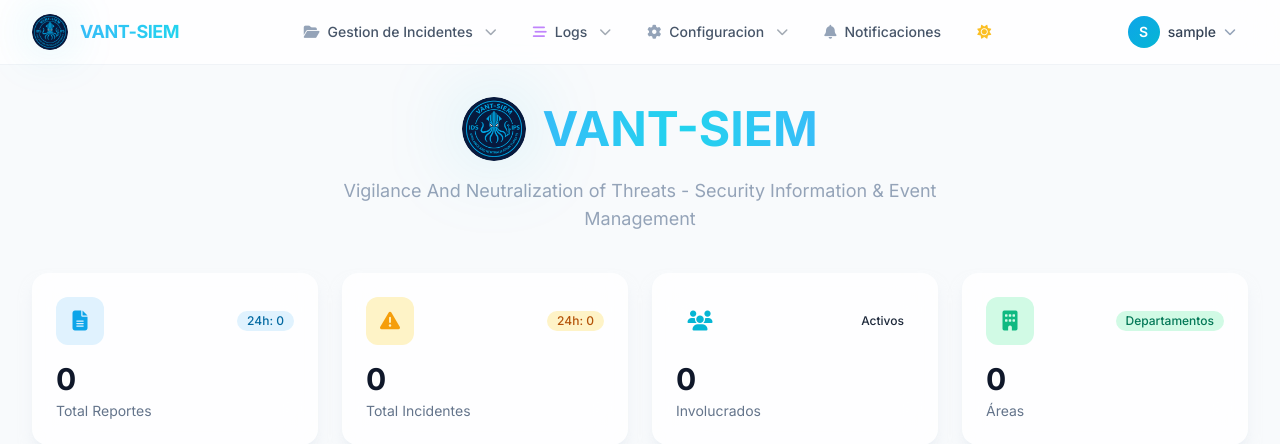
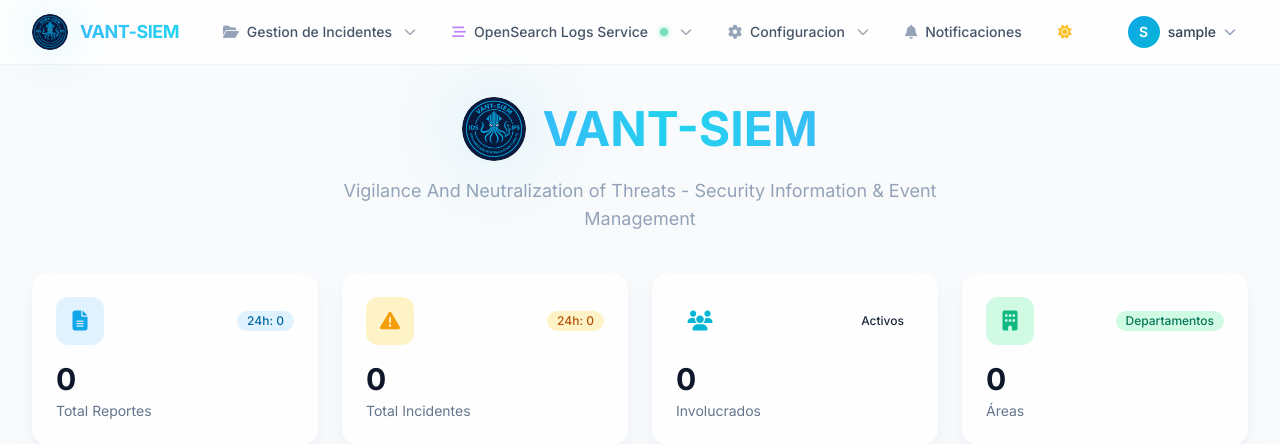
Before and after one commit to leonardovarona42/VANT-SIEM, a Django app: page /siem/dashboard/ in a window 1280 px wide. Shown: the top 444 px of the page. Run offline with Django 4.2, Linux system fonts and the light colour scheme; the visitor is signed in with stand-in values (Sample User, id 1); data that the repository does not hold is empty; parts of the project's set-up code (start-up, migrations or seed data) failed here and were passed over; some libraries are stand-ins or nearby versions.

Commit message:
feat: service health indicators, nav rename, sample data seed
- Rename Logs dropdown to 'OpenSearch Logs Service'
- Add green/red glow status dot on nav button (pulse when healthy)
- Add online/offline badge inside dropdown menu
- Context processor checks /logs/api/health/ endpoint status
- seed_logs command: generates 300+ realistic events across all source types
- CORE app added to INSTALLED_APPS for management command discovery
- CORE apps.py created for app registration

```diff
--- /dev/null
+++ b/CORE/apps.py
@@ -0,0 +1,6 @@
+from django.apps import AppConfig
+
+
+class CoreConfig(AppConfig):
+    default_auto_field = 'django.db.models.BigAutoField'
+    name = 'CORE'
--- /dev/null
+++ b/CORE/context_processors.py
@@ -0,0 +1,17 @@
+import requests
+import logging
+
+logger = logging.getLogger(__name__)
+
+def service_health(request):
+    services = {
+        'logs_service': {'url': 'http://localhost:9201/logs/api/health/', 'key': 'logs_service_healthy'},
+    }
+    context = {}
+    for key, config in services.items():
+        try:
+            resp = requests.get(config['url'], timeout=2)
+            context[config['key']] = resp.status_code == 200
+        except Exception:
+            context[config['key']] = False
+    return context
--- a/CORE/settings.py
+++ b/CORE/settings.py
@@ -40,6 +40,7 @@ INSTALLED_APPS = [
     'django.contrib.staticfiles',
     'sslserver',
     'rest_framework',
+    'CORE',
     'VANT_SIEM.apps.VantSiemConfig',
     'EVENT_M',
     'OPENSEARCH_LOGS',
@@ -72,6 +73,7 @@ TEMPLATES = [
                 'django.template.context_processors.request',
                 'django.contrib.auth.context_processors.auth',
                 'django.contrib.messages.context_processors.messages',
+                'CORE.context_processors.service_health',
             ],
         },
     },
--- a/VANT_SIEM/templates/dashboard.html
+++ b/VANT_SIEM/templates/dashboard.html
@@ -269,16 +269,32 @@
   </div>
   </div>
 
-  <!-- OpenSearch Logs Dropdown -->
+  <!-- OpenSearch Logs Service Dropdown -->
   <div class="relative group">
   <button class="nav-link">
   <i class="fas fa-stream text-purple-400"></i>
-  <span>Logs</span>
+  <span>OpenSearch Logs Service</span>
+  {% if logs_service_healthy %}
+  <span class="ml-1 w-2 h-2 rounded-full bg-emerald-400 shadow-[0_0_6px_rgba(52,211,153,0.8)] animate-pulse"></span>
+  {% else %}
+  <span class="ml-1 w-2 h-2 rounded-full bg-red-400 shadow-[0_0_6px_rgba(248,113,113,0.8)]"></span>
+  {% endif %}
   <i class="fas fa-chevron-down text-xs ml-1 opacity-50"></i>
   </button>
   <div class="absolute left-0 mt-2 w-72 opacity-0 invisible group-hover:opacity-100 group-hover:visible transition-all duration-200">
   <div class="glass-card p-2 space-y-1 max-h-[calc(100vh-6rem)] overflow-y-auto scrollbar-thin">
-  <div class="px-3 py-2 text-xs font-semibold dark:text-accent-400 text-brand-600 uppercase tracking-wider">OpenSearch Logs</div>
+  <div class="px-3 py-2 flex items-center justify-between">
+  <span class="text-xs font-semibold dark:text-accent-400 text-brand-600 uppercase tracking-wider">OpenSearch Logs</span>
+  {% if logs_service_healthy %}
+  <span class="inline-flex items-center px-1.5 py-0.5 rounded-full text-[10px] font-medium bg-emerald-100 text-emerald-800 dark:bg-emerald-900/30 dark:text-emerald-300">
+  <span class="w-1.5 h-1.5 rounded-full bg-emerald-400 mr-1"></span>Online
+  </span>
+  {% else %}
+  <span class="inline-flex items-center px-1.5 py-0.5 rounded-full text-[10px] font-medium bg-red-100 text-red-800 dark:bg-red-900/30 dark:text-red-300">
+  <span class="w-1.5 h-1.5 rounded-full bg-red-400 mr-1"></span>Offline
+  </span>
+  {% endif %}
+  </div>
   <a href="{% url 'logs-dashboard' %}" class="nav-link">
   <i class="fas fa-chart-line w-4"></i>Dashboard
   </a>
```
